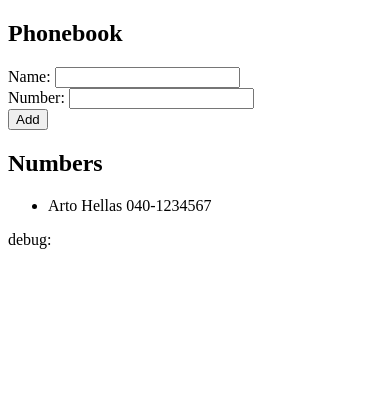
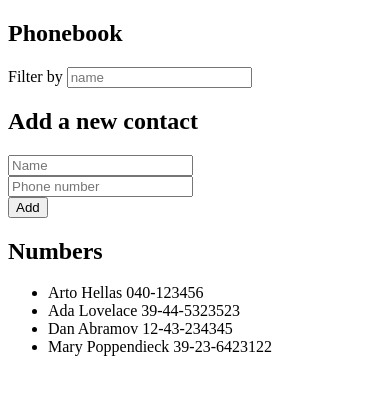
Before and after one commit to doteins/full-stack-open, a React (Create React App) app in the folder part_2/phonebook/: page / in a window 390 px wide. Shown: the top 394 px of the page. Built offline with nearby package versions, Linux system fonts and the light colour scheme.

Commit message:
2.9: The Phonebook Step4

```diff
--- a/part_2/phonebook/src/App.js
+++ b/part_2/phonebook/src/App.js
@@ -1,88 +1,128 @@
-import { useState } from 'react'
+import { useState } from "react";
 
-const Header = ({text}) => {
+const Header = ({ text }) => {
   return (
     <>
       <h2>{text}</h2>
     </>
-  )
-}
+  );
+};
 
-const Person = ({ persons }) => {
-  console.log("From person component ",persons);
+const Person = ({ persons, foundPerson}) => {
+  console.log("From person component ", persons);
   return (
     <>
-      {
-        persons.map(person => {
-          return <li key={person.name}>{person.name} {person.number}</li>
-        })
-      }
+      {foundPerson.map((person) => {
+        return (
+          <li key={person.name}>
+            {person.name} {person.number}
+          </li>
+        );
+      })}
     </>
-  )
-}
+  );
+};
 
 const App = () => {
-  const [persons, setPersons] = useState([
-    { name: 'Arto Hellas', number: "040-1234567"}
-  ])
+  //  Dummy data in array
+  const dummyData = [
+    { name: "Arto Hellas", number: "040-123456", id: 1 },
+    { name: "Ada Lovelace", number: "39-44-5323523", id: 2 },
+    { name: "Dan Abramov", number: "12-43-234345", id: 3 },
+    { name: "Mary Poppendieck", number: "39-23-6423122", id: 4 },
+  ];
 
-  // Set new person name
-  const [newName, setNewName] = useState('')
+  // State variables
+  const [persons, setPersons] = useState(dummyData);
+  const [newName, setNewName] = useState("");
+  const [newNumber, setNewNumber] = useState("");
+  const [searchText, setSearchText] = useState("");
 
-  // Set new person's number
-  const [newNumber, setNewNumber] = useState('')
+  // // Event handlers
+  const handleNewName = (event) => {
+    setNewName(event.target.value);
+  };
 
-  // Handle button click event
+  const handleNewNumber = (event) => {
+    setNewNumber(event.target.value);
+  };
+
+  const handleSearch = (event) => {
+    console.log(event.target.value);
+    setSearchText(event.target.value);
+  };
+
   const addContact = (event) => {
-    event.preventDefault()
-    console.log('button clicked', event.target)
+    event.preventDefault();
 
+    // Create a new person object using the values from the input fields
     const personObject = {
       name: newName,
-      number: newNumber
-    }
+      number: newNumber,
+    };
 
-    // Some method checks wheter person name already exists in array or not (true || false)
-    const nameInArray = persons.some(person => person.name === personObject.name)
+    // Check if the person's name already exists in the persons array
+    const nameInArray = persons.some(
+      (person) => person.name === personObject.name
+    );
+
 
     if (nameInArray) {
-      alert(`${newName} is already listed on your phonebook`)
-    } else {
-      setPersons(persons.concat(personObject))
-      setNewName("")
-      setNewNumber("")
+      alert(`${newName} is already listed on your phonebook`);
+    } else {  // If the name doesn't exist, add the person to the persons array
+      setPersons(persons.concat(personObject));
+
+      // Reset the input field values to empty strings
+      setNewName("");
+      setNewNumber("");
     }
-  }
+  };
 
-  // Event handler to add new person name
-  const handleNewName = (event) => {
-    console.log(event.target.value)
-    setNewName(event.target.value)
-  }
+  // Filter the persons based on the search text
+  const foundPerson = searchText
+    ? persons.filter(
+        (person) =>
+          person.name.toLocaleLowerCase().startsWith(searchText.toLocaleLowerCase())
+      )
+    : persons;
 
-  // Event handler to add new number
-  const handleNewNumber = (event) => {
-    console.log(event.target.value)
-    setNewNumber(event.target.value)
-  }
 
   return (
     <div>
-      <Header text={"Phonebook"}/>
+      <Header text={"Phonebook"} />
+      <div>
+        Filter by{" "}
+        <input value={searchText} onChange={handleSearch} placeholder="name" />
+      </div>
+      <Header text={"Add a new contact"} />
       <form onSubmit={addContact}>
-        <div>Name: <input value={newName} onChange={handleNewName}/></div>
-        <div>Number: <input value={newNumber} onChange={handleNewNumber}/></div>
+        <div>
+          <input
+            type="text"
+            value={newName}
+            onChange={handleNewName}
+            placeholder="Name"
+          />
+        </div>
+        <div>
+          <input
+            type="text"
+            value={newNumber}
+            onChange={handleNewNumber}
+            placeholder="Phone number"
+          />
+        </div>
         <div>
           <button type="submit">Add</button>
         </div>
       </form>
-      <Header text={"Numbers"}/>
+      <Header text={"Numbers"} />
       <ul>
-        <Person persons={persons} />
+        <Person persons={persons} foundPerson={foundPerson}/>
       </ul>
-      <div>debug: {newName}</div>
+      {/* <div>debug: {newName}</div> */}
     </div>
-  )
-}
+  );
+};
 
-export default App
+export default App;
```
